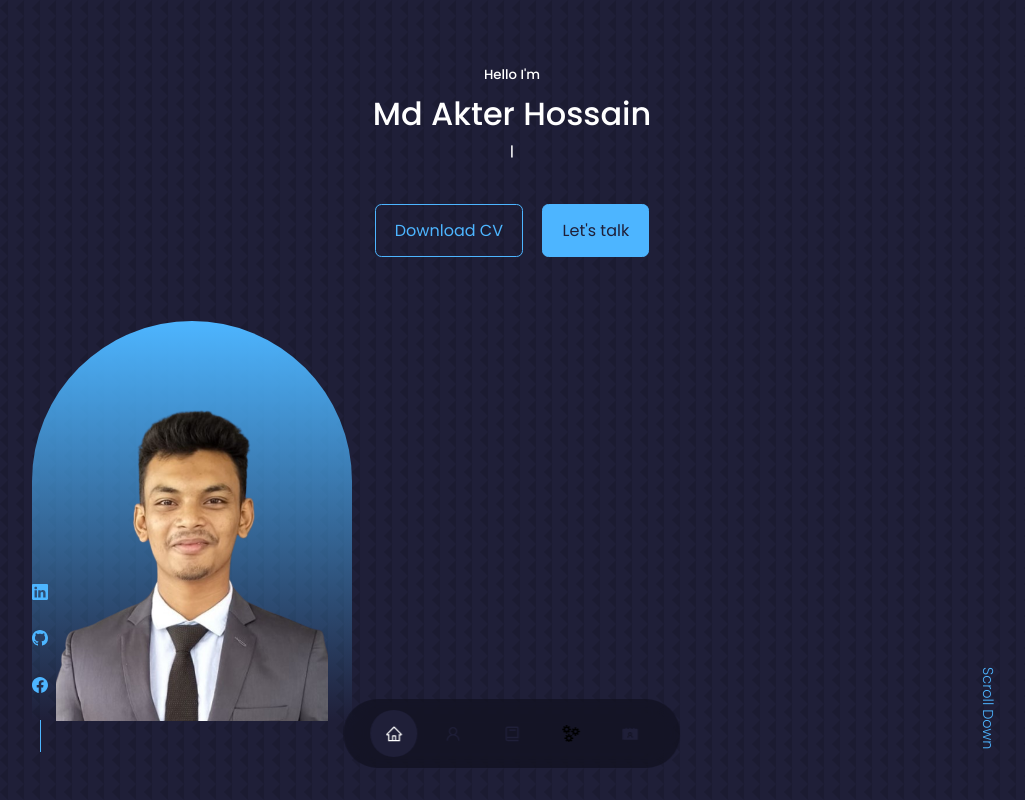
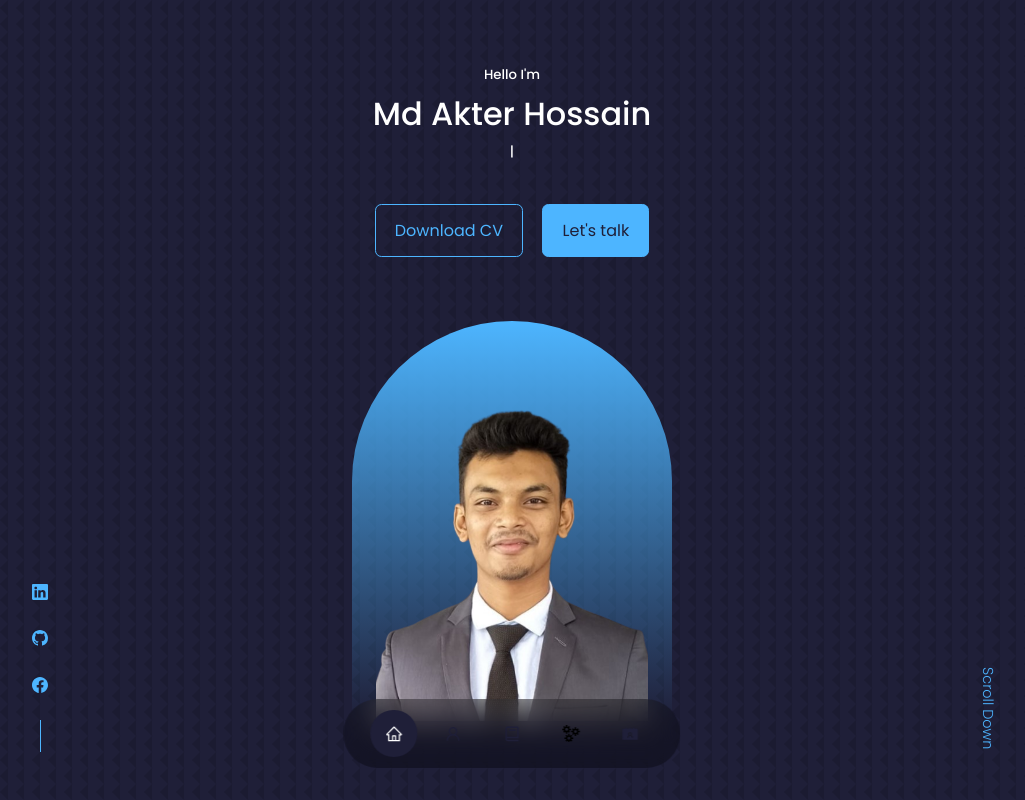
Before and after one commit to akter037/myportfolio, a React (Create React App) app: page / in a window 1280 px wide. Shown: the top 800 px of the page, without its empty margins (128-1153 px from the left). Built offline with nearby package versions, Linux system fonts and the light colour scheme.

Commit message:
css update

```diff
--- a/src/components/header/header.css
+++ b/src/components/header/header.css
@@ -32,13 +32,12 @@ header{
    background: var(--color-paimary);
 }
 .me{
-
+    margin: 4rem auto;
    background: linear-gradient(var(--color-paimary),transparent);
    width: 20rem;
    height: 25rem;
    position: relative;
-   left: calc(50% -11rem);
-   margin-top: 4rem;
+
    border-radius: 12rem 12rem 0 0 ;
    padding: 5rem 1.5rem 1.5rem 1.5rem;
    overflow: hidden;
```
